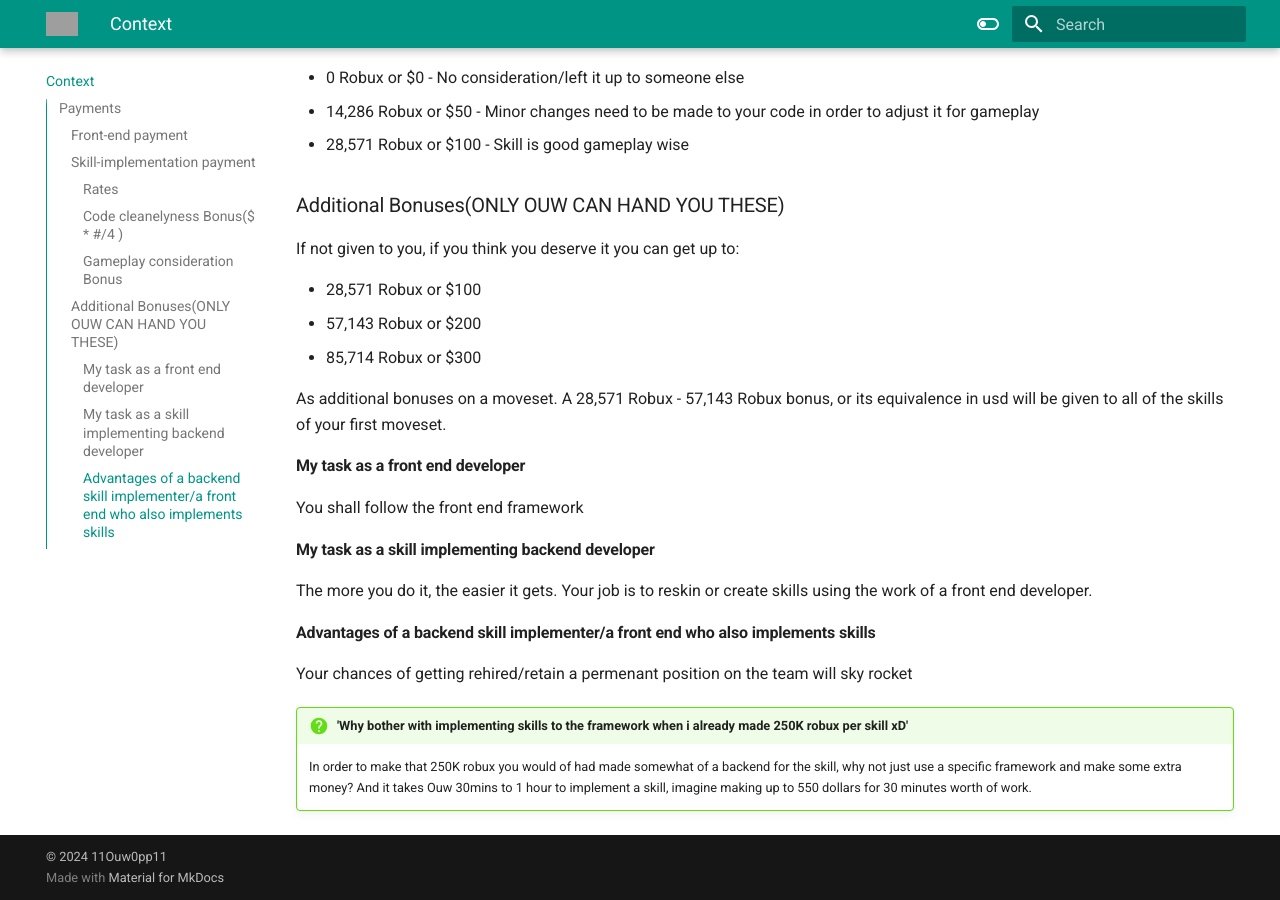
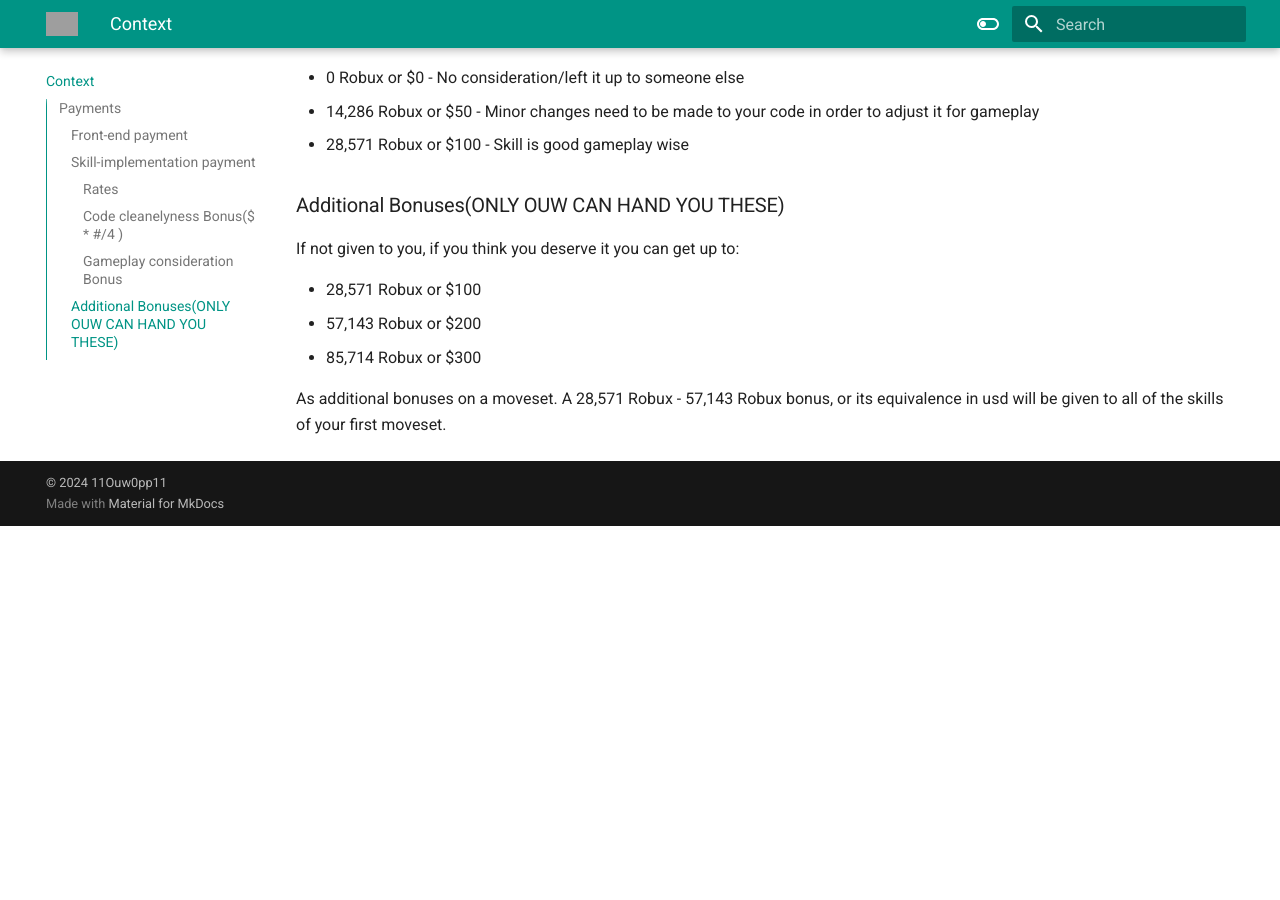
Before and after one commit to ProphetOuw/Ouw0pp.github.io, an MkDocs documentation site: the page built from docs/index.md, in a window 1280 px wide and 900 px high, scrolled down 1183 px. Built offline with MkDocs 1.6.1 and Material for MkDocs 9.7.7, drawn with Linux system fonts in a browser that asks for light colours; after the commit the page ends 1709 px from its top, so only the background shows below that; some of the changed text lies outside the part shown; grey boxes are pictures that could not be loaded.

Commit message:
Update index.md

```diff
--- a/docs/index.md
+++ b/docs/index.md
@@ -5,7 +5,7 @@ This documenetation will help you learn how certain frameworks work. You might o
 !!!note "Payment availability"
     Payments are available in robux, but not always in USD. If you prefer USD, you should ask if the option is available.
 ### Front-end payment
-Front end developers will get paid 250K per skill. If you are working with someone, this can be split in whatever manner you prefer
+Front end developers will get paid 190K per skill. If you are working with someone, this can be split in whatever manner you prefer
 !!!warning "advice against half assing"
     If some directions are ignored you won't be paid the full amount, instead some deductions will be taken. This will only happen if we warn you countless times and the changes aren't made.
 ### Skill-implementation payment
@@ -35,11 +35,3 @@ If not given to you, if you think you deserve it you can get up to:
 
 As additional bonuses on a moveset.
 A 28,571 Robux - 57,143 Robux bonus, or its equivalence in usd will be given to all of the skills of your first moveset.
-#### My task as a front end developer
-You shall follow the front end framework
-#### My task as a skill implementing backend developer
-The more you do it, the easier it gets. Your job is to reskin or create skills using the work of a front end developer.
-#### Advantages of a backend skill implementer/a front end who also implements skills
-Your chances of getting rehired/retain a permenant position on the team will sky rocket
-!!!question "'Why bother with implementing skills to the framework when i already made 250K robux per skill xD'"
-    In order to make that 250K robux you would of had made somewhat of a backend for the skill, why not just use a specific framework and make some extra money? And it takes Ouw 30mins to 1 hour to implement a skill, imagine making up to 550 dollars for 30 minutes worth of work.
```
